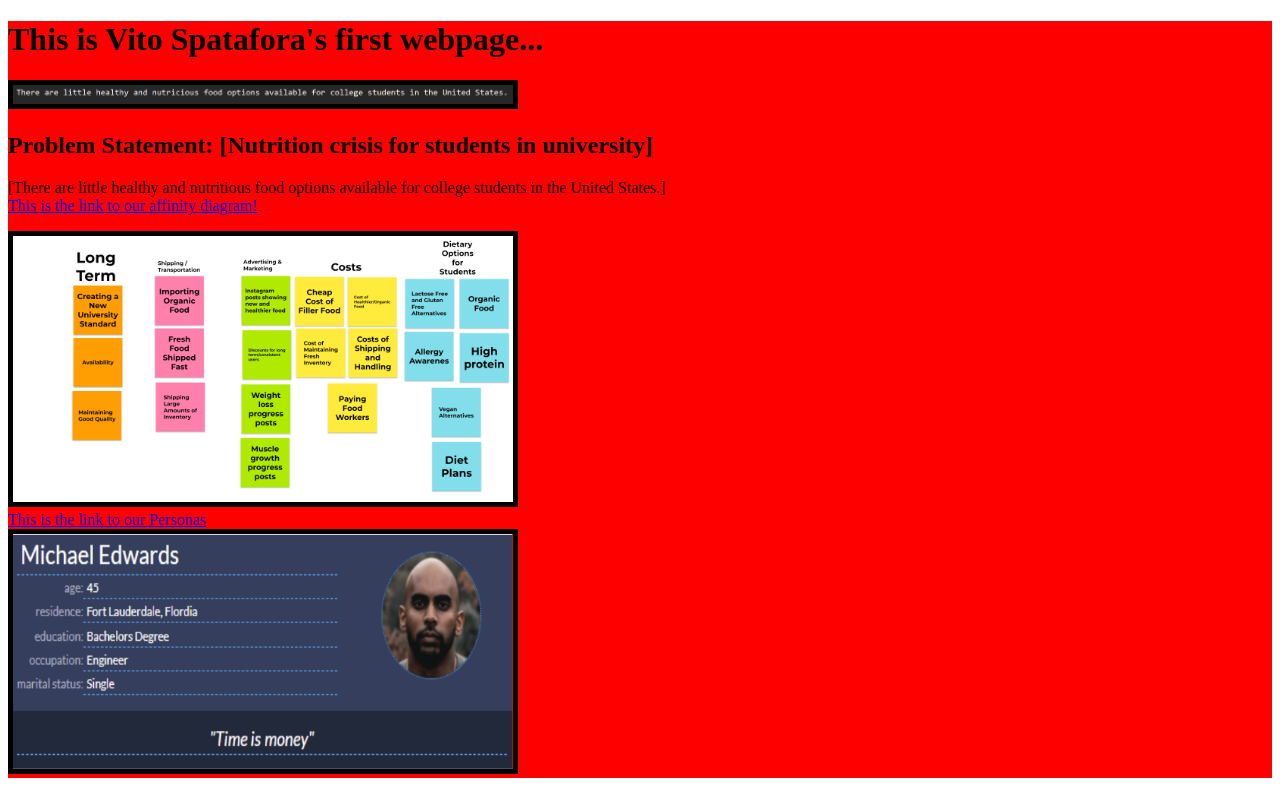
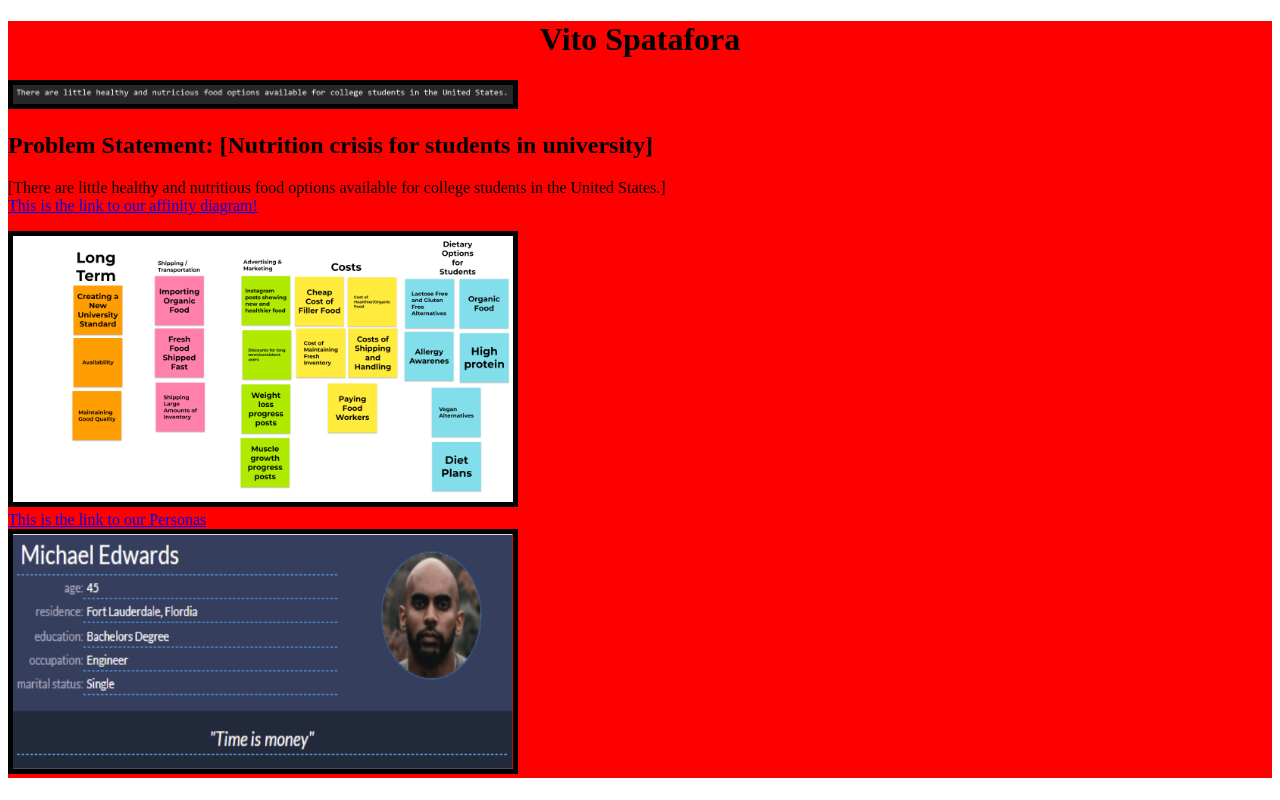
Before and after one commit to VitoSpatafora/VitoSpatafora.github.io, a plain HTML site: page index.html in a window 1280 px wide. Drawn offline with Linux system fonts and the light colour scheme.

Commit message:
Update index.html

```diff
--- a/index.html
+++ b/index.html
@@ -4,9 +4,9 @@
     <title> CSCE 190: Vito Spatafora </title>
     <link rel="stylesheet" type="text/css" href="styles.css">
   </head>
+  <div class="my-element">
   <body>
-    <div class="my-element">
-    <h1>This is Vito Spatafora's first webpage...</h1>
+    <h1 class = center-text>Vito Spatafora</h1>
     <section class="assign">
       <!-- Add a class to the image tag for styling -->
       <img src="Images/Fixed_Problem_Statement.png" class="resized-image with-border"/>
@@ -26,6 +26,6 @@
         </a>
       </section>
     </section>
-    </div>
   </body>
+  </div>
 </html>
```
